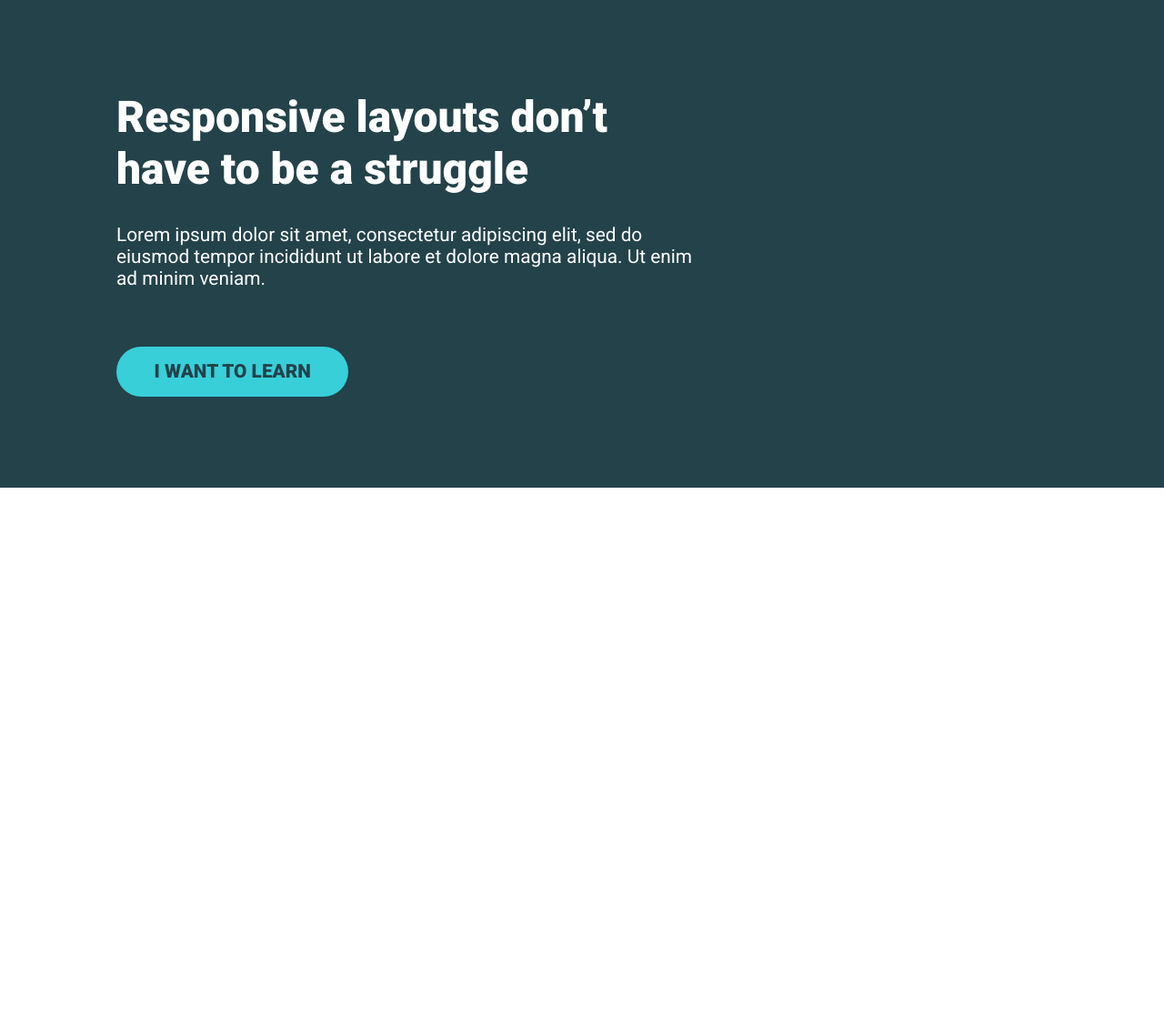
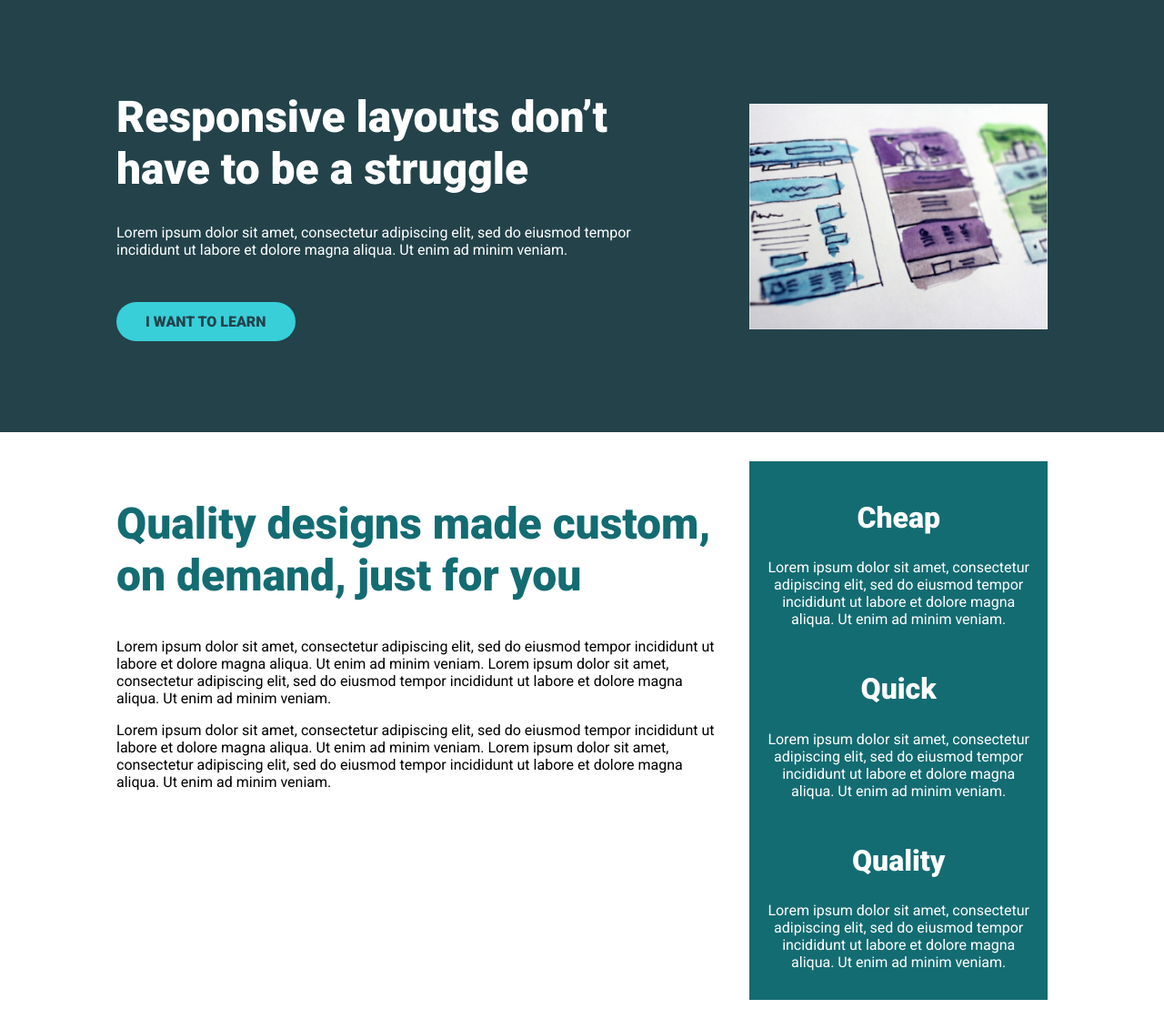
Before and after one commit to SergioMorales9616709/conquering_reponsive_layouts, a plain HTML site: page challenge05/index.html in a window 1280 px wide. Shown: the whole page at 91% size. Before the commit the page ends 800 px from the top, so only its background shows below. Drawn offline with Linux system fonts and the light colour scheme.

Commit message:
feat: challenge 05 solved

```diff
--- a/challenge05/index.html
+++ b/challenge05/index.html
@@ -15,10 +15,40 @@
                 <p>Lorem ipsum dolor sit amet, consectetur adipiscing elit, sed do eiusmod tempor incididunt ut labore et dolore magna aliqua. Ut enim ad minim veniam.</p>
                 <a href="#" class="btn">I want to learn</a>
             </div>
+            <img class="hero__img" src="img/hero-img.jpg" alt="hero image">
         </div>
     </div>
 
+    <section class="container row">
+        <div class="col col-left">
+            <h2>Quality designs made custom, on demand, just for you</h2>
+            <p>
+                Lorem ipsum dolor sit amet, consectetur adipiscing elit, sed do eiusmod tempor incididunt ut labore et dolore magna aliqua. Ut enim ad minim veniam. Lorem ipsum dolor sit amet, consectetur adipiscing elit, sed do eiusmod tempor incididunt ut labore et dolore magna aliqua. Ut enim ad minim veniam.
 
+            </p>
+            <p>
+                Lorem ipsum dolor sit amet, consectetur adipiscing elit, sed do eiusmod tempor incididunt ut labore et dolore magna aliqua. Ut enim ad minim veniam. Lorem ipsum dolor sit amet, consectetur adipiscing elit, sed do eiusmod tempor incididunt ut labore et dolore magna aliqua. Ut enim ad minim veniam.
+
+            </p>
+        </div>
+        <div class="col col-right">
+            <article>
+            <h2>Cheap</h2>
+                <p>Lorem ipsum dolor sit amet, consectetur adipiscing elit, sed do eiusmod tempor incididunt ut labore et dolore magna aliqua. Ut enim ad minim veniam.
+                </p>
+            </article>
+            <article>
+                <h2>Quick</h2>
+                <p>Lorem ipsum dolor sit amet, consectetur adipiscing elit, sed do eiusmod tempor incididunt ut labore et dolore magna aliqua. Ut enim ad minim veniam.
+                </p>
+            </article>
+            <article>
+                <h2>Quality</h2>
+                <p>Lorem ipsum dolor sit amet, consectetur adipiscing elit, sed do eiusmod tempor incididunt ut labore et dolore magna aliqua. Ut enim ad minim veniam.
+                </p>
+            </article>
+        </div>
+    </section>
 
 </body>
 </html>
--- a/challenge05/style.css
+++ b/challenge05/style.css
@@ -12,14 +12,16 @@
 
 */
 
-*, *::before, *::after {
+*,
+*::before,
+*::after {
   box-sizing: border-box;
 }
 
 body {
   margin: 0;
-    font-family: 'Roboto', sans-serif;
-    font-size: 1.3rem;
+  font-family: "Roboto", sans-serif;
+  font-size: 16px;
 }
 
 img {
@@ -29,6 +31,7 @@ img {
 h1 {
   font-size: 3rem;
   margin-top: 0;
+  font-weight: bold;
 }
 
 .container {
@@ -57,8 +60,8 @@ h1 {
 
 .hero {
   padding: 100px 0;
-    background-color: #23424A;
-    color: #FFF;
+  background-color: #23424a;
+  color: #fff;
 }
 
 .hero__text {
@@ -67,25 +70,54 @@ h1 {
 
 .hero__img {
   width: 32%;
-    align-self: flex-start;
+  align-self: center;
 }
 
 .hero p {
   margin-bottom: 3em;
+  font-size: 1.25;
+}
+
+article {
+  text-align: center;
+}
+
+article + article {
+    margin-top: 3rem;
+}
+
+section {
+  padding-block: 2em;
+}
+
+h2{
+    font-size: 2em;
+}
+
+section > .col > h2 {
+    font-size: 3em;
+  color: #136C72;
+}
+
+.col-right {
+  max-width: 32%;
+  background-color: #136c72;
+  color: #fff;
+  padding: 1em;
 }
 
 .btn {
   display: inline-block;
   text-decoration: none;
   text-transform: uppercase;
-    color: #23424A;
+  color: #23424a;
   font-weight: 900;
-    background-color: #38CFD9;
-    padding: .75em 2em;
+  background-color: #38cfd9;
+  padding: 0.75em 2em;
   border-radius: 100px;
 }
 
 .btn:hover,
 .btn:focus {
-    opacity: .75;
+  opacity: 0.75;
 }
```
Lines whose indentation alone changed are shown as unchanged.
